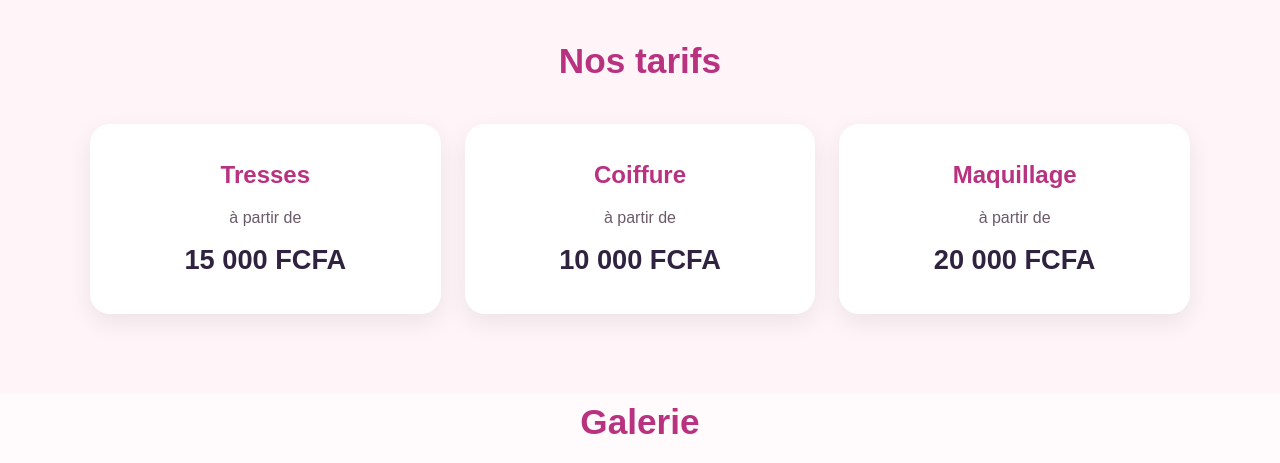
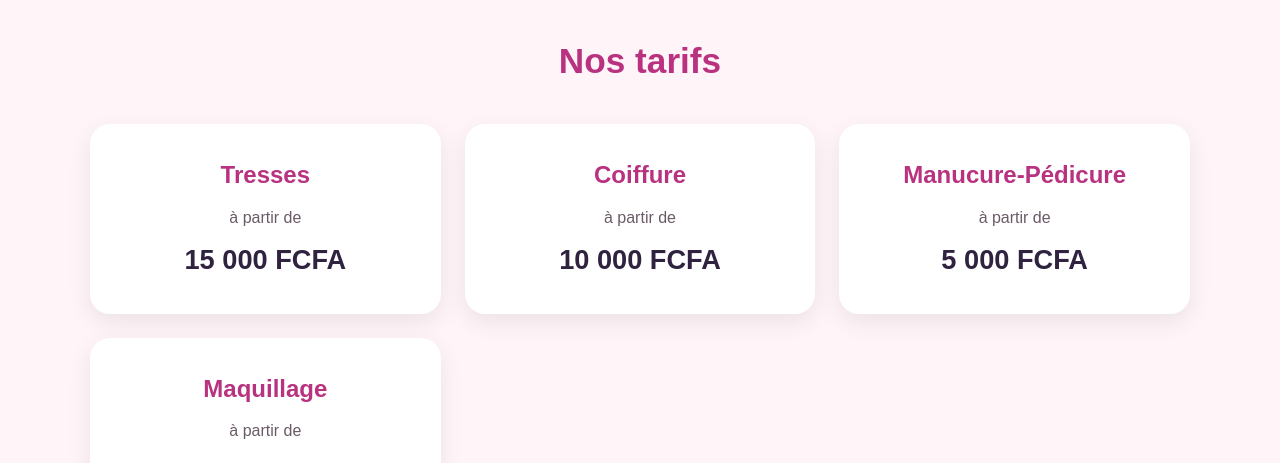
Before and after one commit to taogoulahtihamy-gif/Beauty-glow-site, a plain HTML site: page index.html in a window 1280 px wide. Shown: the part 1600-2063 px from the top of the page. Drawn offline with Linux system fonts and the light colour scheme.

Commit message:
modif detail

```diff
--- a/index.html
+++ b/index.html
@@ -100,6 +100,12 @@
           <h3>Coiffure</h3>
           <p class="small-text">à partir de</p>
           <strong>10 000 FCFA</strong>
+        </div>
+
+        <div class="price-card">
+          <h3>Manucure-Pédicure</h3>
+          <p class="small-text">à partir de</p>
+          <strong>5 000 FCFA</strong>
         </div>
 
         <div class="price-card">
```
